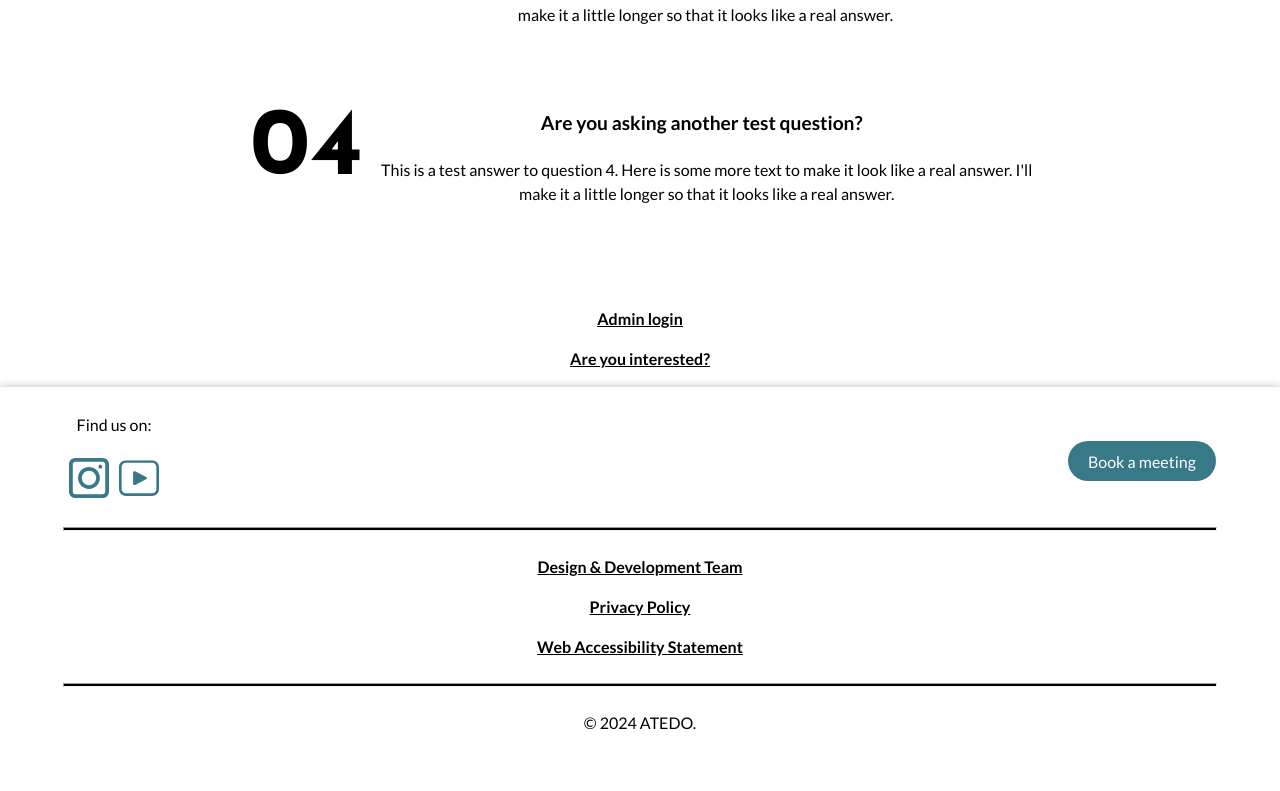
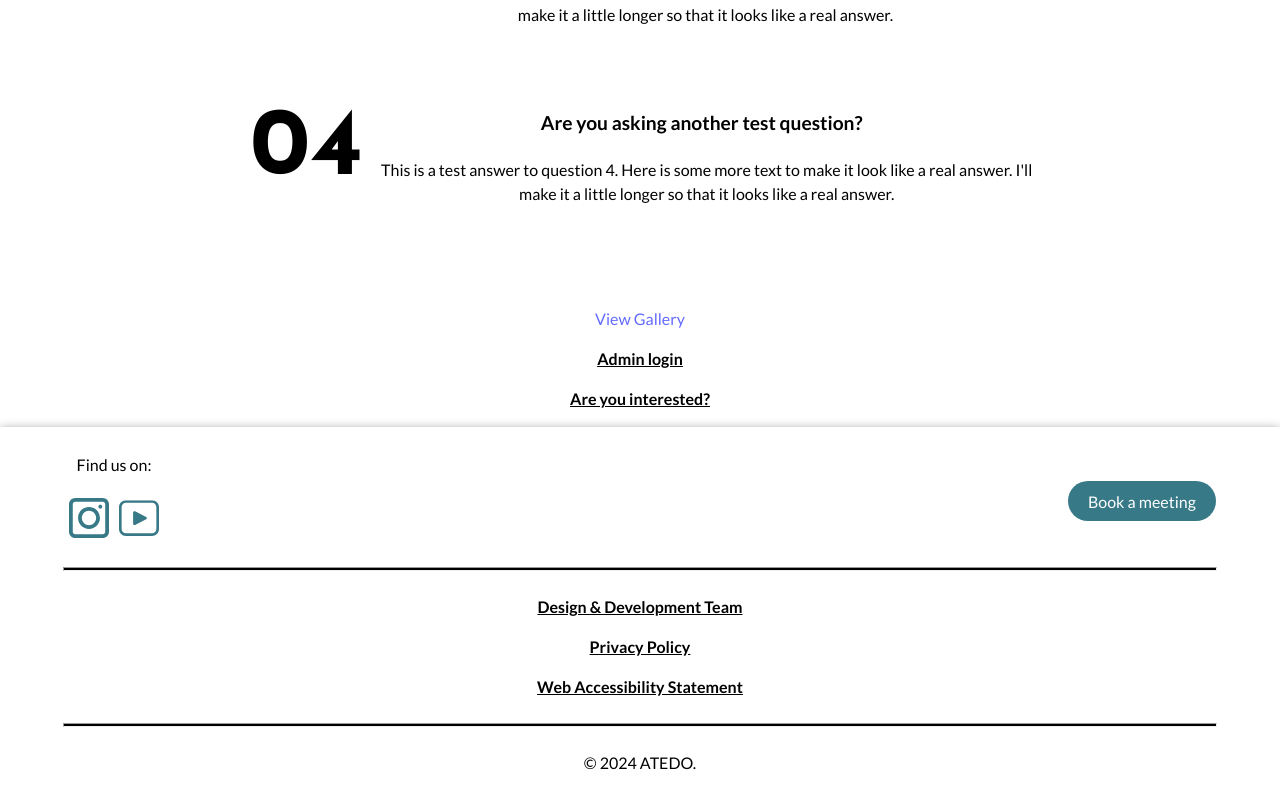
Before and after one commit to tomwebb2022/project360, a React (Vite) app in the folder project360/: page / in a window 1280 px wide. Shown: the part 2343-3134 px from the top of the page. Before the commit the page ends 3094 px from the top, so only its background shows below. Built offline with nearby package versions, Linux system fonts and the light colour scheme; no server answers.

Commit message:
link to gallery added

```diff
--- a/project360/src/pages/LandingPage.jsx
+++ b/project360/src/pages/LandingPage.jsx
@@ -10,6 +10,7 @@ import {
   AreYouInterestedButton,
 } from "../components";
 import "./LandingPage.css";
+import { Link } from "react-router-dom";
 
 const LandingPage = ({
   formOpen,
@@ -38,6 +39,8 @@ const LandingPage = ({
 
       <FAQDisplay />
 
+      <Link to ="/gallery">View Gallery</Link>
+
       <SecretLoginButton />
 
       <AreYouInterestedButton
```
